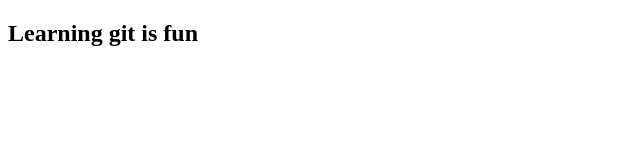
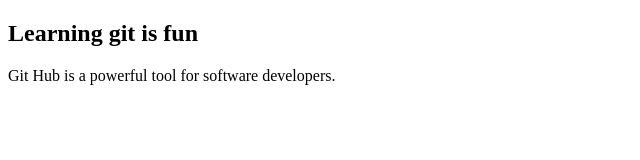
Before and after one commit to tusimegod123/Catalyst04, a plain HTML site: page felix.html in a window 1280 px wide. Shown: the whole page, without its empty margins (0-640 px from the left). Drawn offline with Linux system fonts and the light colour scheme.

Commit message:
Added a paragraph to my html file

```diff
--- a/felix.html
+++ b/felix.html
@@ -7,5 +7,6 @@
 </head>
 <body>
     <h2>Learning git is fun</h2>
+    <p>Git Hub is a powerful tool for software developers.</p>
 </body>
 </html>
```
